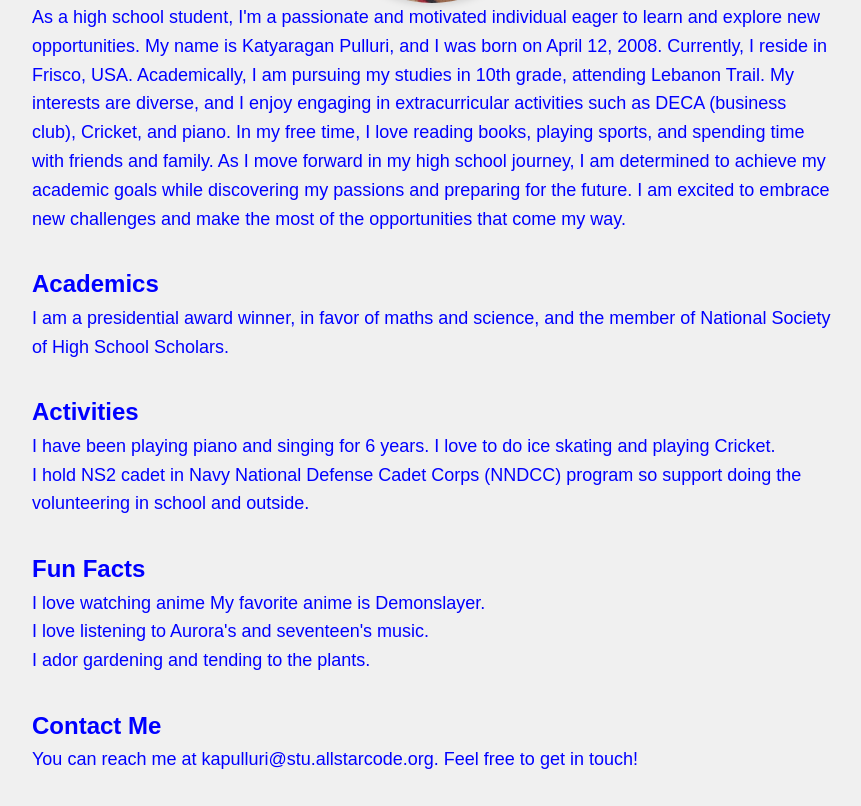
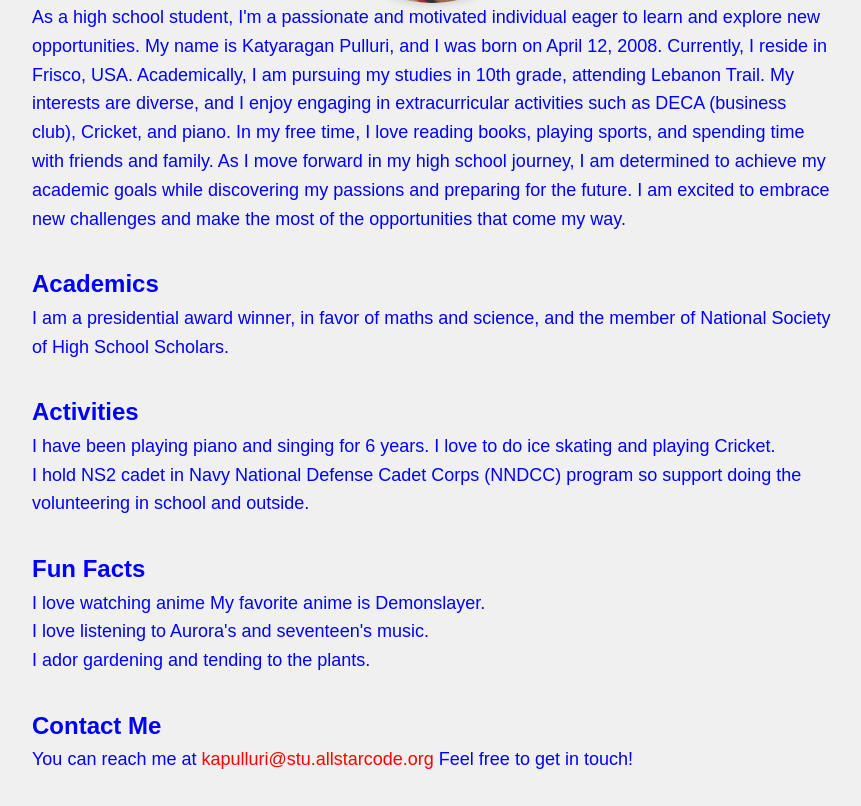
Before and after one commit to katyaragan12/resume, a plain HTML site: page index.html in a window 1280 px wide. Shown: the part 852-1658 px from the top of the page, without its empty margins (208-1069 px from the left). Drawn offline with Linux system fonts and the light colour scheme.

Commit message:
Update index.html

```diff
--- a/index.html
+++ b/index.html
@@ -45,7 +45,7 @@
 
         <section id="contact">
             <h2>Contact Me</h2>
-            <p>You can reach me at kapulluri@stu.allstarcode.org. Feel free to get in touch!</p>
+            <p>You can reach me at <a href="kapulluri@stu.allstarcode.org .">kapulluri@stu.allstarcode.org</a>  Feel free to get in touch!</p>
         </section>
     </main>
 </body>
```
